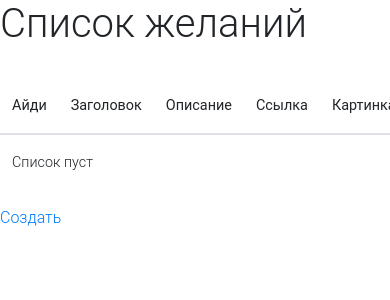
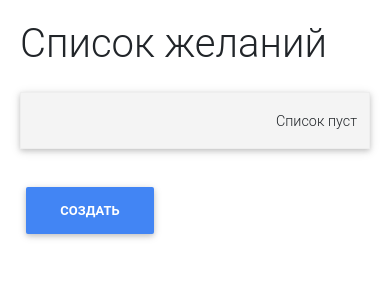
Before and after one commit to DmitriyTSt/wishmap, a Symfony app: template templates/wish/index.html.twig in a window 390 px wide; the page is wider, and only the part inside the window is pictured. Shown: the top 300 px of that part. Run offline with Twig, Linux system fonts and the light colour scheme; the template is opened without the code that fills it, so the values that code supplies are empty; some libraries are stand-ins or nearby versions.

Commit message:
add adaptive use wish list

```diff
--- a/public/css/style.css
+++ b/public/css/style.css
@@ -1,6 +1,78 @@
 .wish-show-image {
     width: 100%;
 }
+
 .btn {
     font-weight: bold;
 }
+
+/* responsive table START */
+
+@media (max-width: 600px) {
+    .table-responsive-list thead {
+        display: none;
+    }
+
+    .table-responsive-list {
+        border-collapse:separate;
+        border-spacing: 0 1em;
+    }
+
+    .table-responsive-list td {
+        text-align: right;
+        display: block;
+        width: 100% !important;
+    }
+
+    .table-responsive-list td:before {
+        content: attr(data-th);
+        float: left;
+        color: #000;
+        text-transform: uppercase;
+        font-weight: bold;
+    }
+
+    .table-responsive-list tr td {
+        border: 1px solid #eee;
+    }
+
+    .table-responsive-list tr {
+        font-weight: 400;
+        border: 0;
+        -webkit-box-shadow: 0 2px 5px 0 rgba(0, 0, 0, 0.16), 0 2px 10px 0 rgba(0, 0, 0, 0.12);
+        box-shadow: 0 2px 5px 0 rgba(0, 0, 0, 0.16), 0 2px 10px 0 rgba(0, 0, 0, 0.12)
+    }
+
+    .table-responsive-list tr[class*="border"] {
+        border: 1px solid #9e9e9e;
+        -webkit-box-shadow: none;
+        box-shadow: none
+    }
+
+    .table-responsive-list tr td:first-child {
+        background-color: #f4f4f4;
+    }
+}
+
+.table-responsive-list tbody {
+    width: 100%;
+}
+
+.table-responsive-list tr {
+    width: 100%;
+}
+
+.table-responsive-list {
+    width: 100%;
+}
+
+.table-responsive-list tr th {
+    padding: 5px;
+    border: 1px solid #fff
+}
+
+.table-responsive-list a {
+    color: #007bff !important;
+}
+
+/* responsive table END */
--- a/src/Controller/WishController.php
+++ b/src/Controller/WishController.php
@@ -21,7 +21,7 @@ class WishController extends AbstractController
     public function index(WishRepository $wishRepository): Response
     {
         return $this->render('wish/index.html.twig', [
-            'wishes' => $wishRepository->findAll(),
+            'wishes' => $wishRepository->findByUser($this->getUser()),
         ]);
     }
 
--- a/src/Form/WishType.php
+++ b/src/Form/WishType.php
@@ -15,8 +15,8 @@ class WishType extends AbstractType
         $builder
             ->add('title', TextType::class, ['label' => 'Заголовок'])
             ->add('description', TextType::class, ['label' => 'Описание'])
-            ->add('url', TextType::class, ['label' => 'Ссылка'])
-            ->add('image', TextType::class, ['label' => 'Картинка'])
+            ->add('url', TextType::class, ['label' => 'Ссылка', 'required' => false])
+            ->add('image', TextType::class, ['label' => 'Картинка', 'required' => false])
             ->add('status', TextType::class, ['label' => 'Статус'])
         ;
     }
--- a/src/Repository/WishRepository.php
+++ b/src/Repository/WishRepository.php
@@ -17,6 +17,11 @@ class WishRepository extends ServiceEntityRepository
     public function __construct(ManagerRegistry $registry)
     {
         parent::__construct($registry, Wish::class);
+    }
+
+    public function findByUser($user)
+    {
+        return $this->findBy(['user' => $user]);
     }
 
     // /**
--- a/templates/wish/index.html.twig
+++ b/templates/wish/index.html.twig
@@ -3,9 +3,10 @@
 {% block title %}Wish index{% endblock %}
 
 {% block body %}
+    <div style="padding: 20px">
         <h1>Список желаний</h1>
 
-    <table class="table">
+        <table class="table table-responsive-list">
             <thead>
             <tr>
                 <th>Айди</th>
@@ -21,14 +22,14 @@
             <tbody>
             {% for wish in wishes %}
                 <tr>
-                <td>{{ wish.id }}</td>
-                <td>{{ wish.title }}</td>
-                <td>{{ wish.description }}</td>
-                <td>{{ wish.url }}</td>
-                <td>{{ wish.image }}</td>
-                <td>{{ wish.createdAt }}</td>
-                <td>{{ wish.status }}</td>
-                <td>
+                    <td data-th="Айди">{{ wish.id }}</td>
+                    <td data-th="Заголовок">{{ wish.title }}</td>
+                    <td data-th="Описание">{{ wish.description }}</td>
+                    <td data-th="Ссылка"><a href="{{ wish.url }}">Ссылка</a></td>
+                    <td data-th="Картинка"><a href="{{ wish.image }}">Картинка</a></td>
+                    <td data-th="Дата создания">{{ wish.createdAt }}</td>
+                    <td data-th="Статус">{{ wish.status }}</td>
+                    <td data-th="Действия">
                         <a href="{{ path('wish_show', {'id': wish.id}) }}">Открыть</a>
                         <a href="{{ path('wish_edit', {'id': wish.id}) }}">Изменить</a>
                     </td>
@@ -41,5 +42,8 @@
             </tbody>
         </table>
 
-    <a href="{{ path('wish_new') }}">Создать</a>
+        <a href="{{ path('wish_new') }}">
+            <button class="btn btn-primary">Создать</button>
+        </a>
+    </div>
 {% endblock %}
```
Lines whose indentation alone changed are shown as unchanged.
